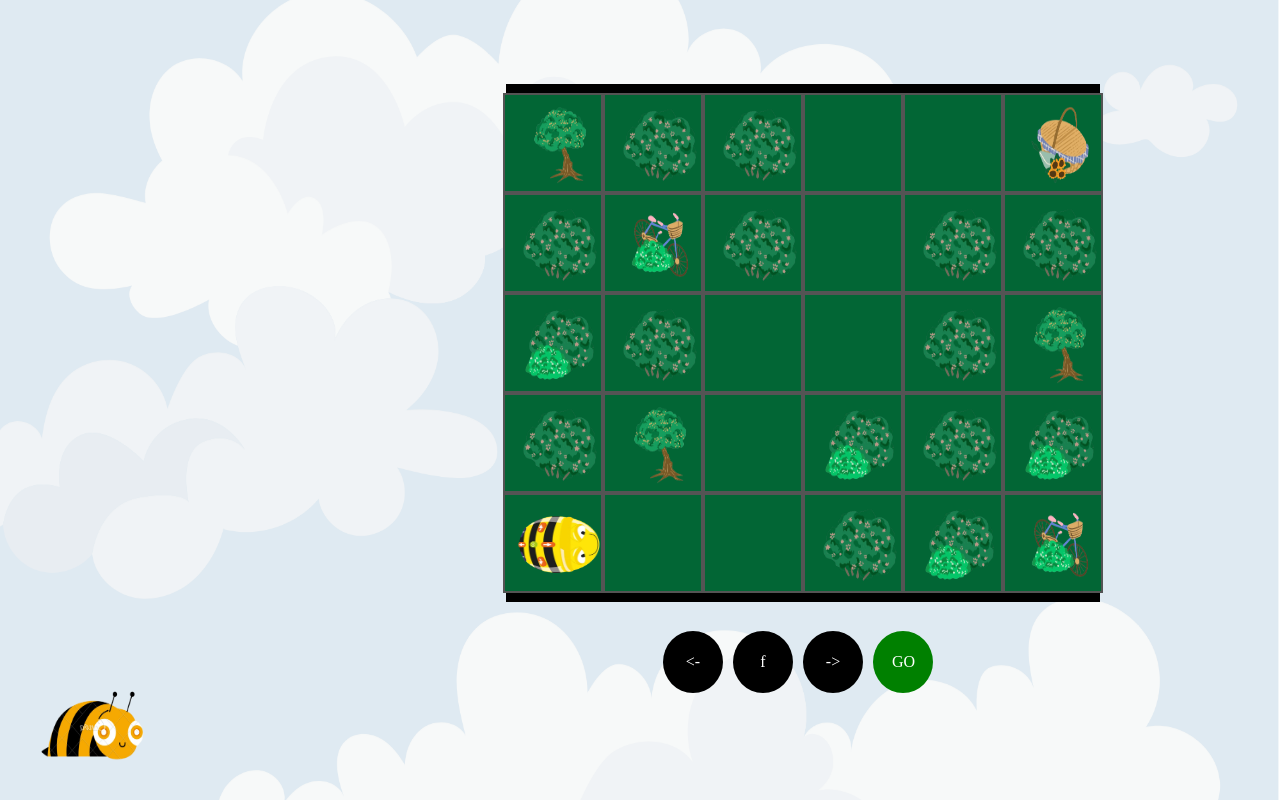
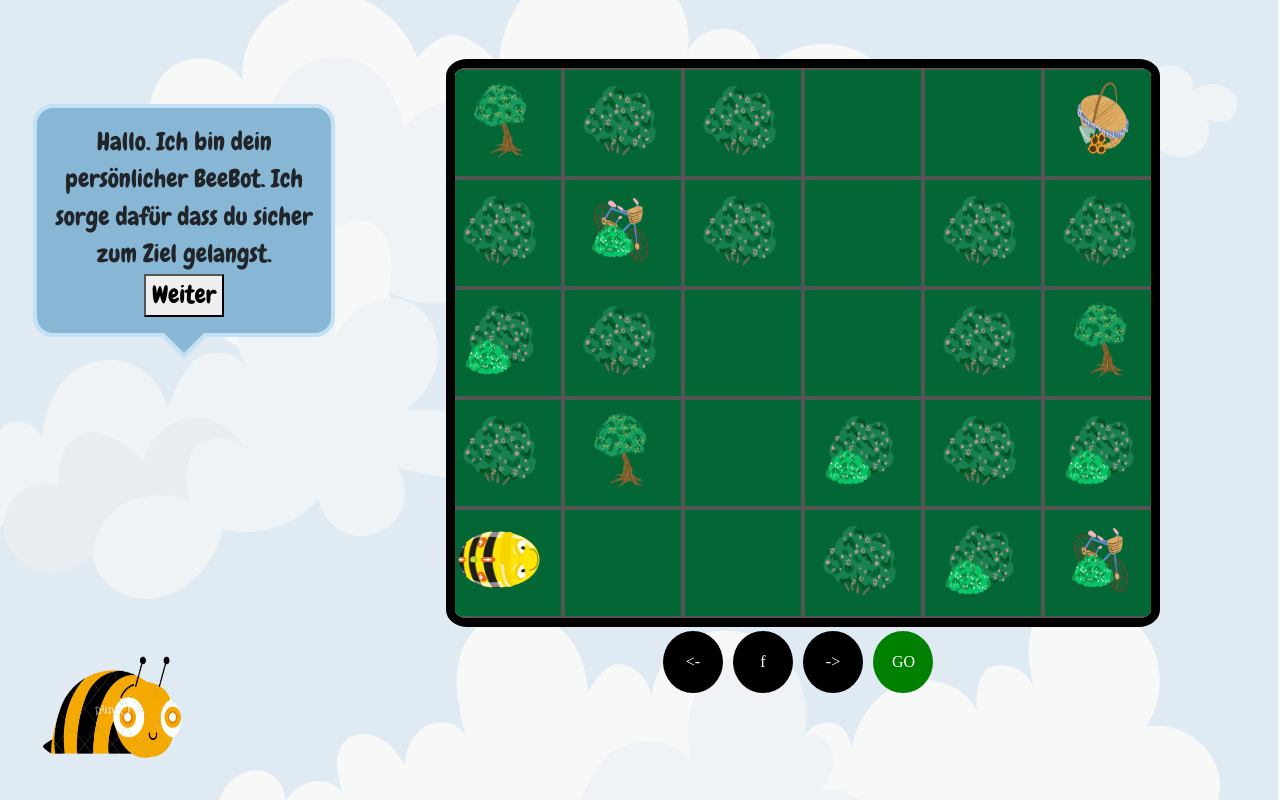
Before and after one commit to classDana/BeeBots-Adventure, a React (Create React App) app: page /game in a window 1280 px wide. Built offline with nearby package versions, Linux system fonts and the light colour scheme.

Commit message:
add game border and speech bubble

```diff
--- a/src/game/Game.css
+++ b/src/game/Game.css
@@ -41,10 +41,10 @@
     background-color: green;
   }
   .board {
+    overflow: hidden;
     display:grid;
-    flex-wrap: wrap;
-    justify-content: center;
     border: 9px solid black;
+    border-radius: 3%;
    }
 
   .cell {
@@ -52,12 +52,13 @@
     color: #2196F3;
     padding: 5px;
     border: 2px solid #545454;
-    width: 100px;
-    height: 100px;
+    width: 120px;
+    height: 110px;
     cursor: pointer;
     position: relative;
     top: 0;
   }
+
   .beebot {
     position: absolute;
     bottom: 0;
@@ -76,6 +77,7 @@
     justify-content: center;
     align-items: center;
 }
+
 .message-content{
     position: relative;
     border: 4px solid black;
@@ -84,7 +86,48 @@
     width: 100%;
     max-width: 640px;
     background-color: #f6d178;
+}
+.message-assistant{
+  position: fixed;
+  bottom: 0;
+  left: 0;
+  display:contents;
+  text-align: center;
 
+}
+
+.message-assistant-content{
+  top: 15%;
+  left: 11%;
+  padding: 1rem;
+  -webkit-border-radius: 20px;
+  -moz-border-radius: 20px;
+  border-radius: 20px;
+  position: relative;
+  background: #88b7d5;
+  border: 4px solid #c2e1f5;
+}
+.message-assistant-content:after, .message-assistant-content:before {
+  top: 100%;
+  left: 50%;
+  border: solid transparent;
+  content: " ";
+  height: 0;
+  width: 0;
+  position: absolute;
+  pointer-events: none;
+}
+.message-assistant-content:after {
+  border-color: rgba(136, 183, 213, 0);
+  border-top-color: #88b7d5;
+  border-width: 20px;
+  margin-left: -20px;
+}
+  .message-assistant-content:before {
+  border-color: rgba(194, 225, 245, 0);
+  border-top-color: #c2e1f5;
+  border-width: 26px;
+  margin-left: -26px;
 }
 .close-btn{
     position: absolute;
@@ -101,6 +144,7 @@
     top: -15px;
     right: -15px;
 }
+
 .button-image{
   display: flex;
   justify-content: center;
--- a/src/game/Game.js
+++ b/src/game/Game.js
@@ -206,12 +206,21 @@ function Game() {
         <div className="game-background">
             <main>
                 <Row>
-
+                    {/* BeeBot which helps you during the game */}
                     <Col lg={3} md={3} sm={3}>
                         <div className='beebot'>
-                            <img src={BeeBotFigure} alt="beebot" height={80} width={110}></img>
+                            <img src={BeeBotFigure} alt="beebot" height={120} width={150}></img>
+                        </div>
+                        <div className='message-assistant'>
+                            <p className='message-assistant-content'>
+                                Hallo. Ich bin dein persönlicher BeeBot.
+                                Ich sorge dafür dass du sicher zum Ziel gelangst.
+                                <br></br>
+                                <button>Weiter</button>
+                            </p>
                         </div>
                     </Col>
+                    {/* Board game with the associated buttons */}
                     <Col lg={9} md={9} sm={9}>
                         <Container>
                             <Board map={map[0]} beebot={beebot} getCurrState={getCurrState}></Board>
@@ -230,6 +239,7 @@ function Game() {
                 </Row>
 
             </main>
+            {/* Triggers message which says the current state of the game */}
             <Message color= {'#e24f3e'} trigger={gameOver} setTrigger= {setGameOver}>
                 <h3>Probiere es nocheinmal</h3>
             </Message>
--- a/src/game/components/Board.js
+++ b/src/game/components/Board.js
@@ -29,81 +29,60 @@ export default function Board(props){
                     /></Col>
                     );
             } else {
-                if (props.getCurrState(i,j) === 1) {
-                    row.push(
-                        <Col lg={2} md={2} sm={2} className="p-0">
-                        <Cell
-                            key={`${i}-${j}`}
-                            image={singleBush}
-                            row={i}
-                            col={j}
-                            orientation={'n'}
-                        /></Col>
-                    );
-                } else if (props.getCurrState(i,j) === 3) {
-                    row.push(
-                        <Col lg={2} md={2} sm={2} className="p-0">
-                        <Cell
-                            key={`${i}-${j}`}
-                            image={picnicBasket}
-                            row={i}
-                            col={j}
-                            orientation={'n'}
-                        /></Col>
-                    );
-                }else if (props.getCurrState(i,j) === 4) {
-                    row.push(
-                        <Col lg={2} md={2} sm={2} className="p-0">
-                        <Cell
-                            key={`${i}-${j}`}
-                            image={pluralBushes}
-                            row={i}
-                            col={j}
-                            orientation={'n'}
-                        /></Col>
-                    );
-                } else if (props.getCurrState(i,j) === 5) {
-                    row.push(
-                        <Col lg={2} md={2} sm={2} className="p-0">
-                        <Cell
-                            key={`${i}-${j}`}
-                            image={bicycle}
-                            row={i}
-                            col={j}
-                            orientation={'n'}
-                        /></Col>
-                    );
-                }else if (props.getCurrState(i,j) === 6) {
-                    row.push(
-                        <Col lg={2} md={2} sm={2} className="p-0">
-                        <Cell
-                            key={`${i}-${j}`}
-                            image={tree}
-                            row={i}
-                            col={j}
-                            orientation={'n'}
-                        /></Col>
-                    );
-                }else {
-                    row.push(
-                        <Col lg={2} md={2} sm={2} className="p-0">
-                            <Cell
-                                key={`${i}-${j}`}
-                                image={null}
-                                row={i}
-                                col={j}
-                        /></Col>
-                    );
+                switch (props.getCurrState(i,j)) {
+                    case 1:
+                        row.push(createCell(i,j,singleBush,'n'));
+                        break;
+
+                    case 3:
+                        row.push(createCell(i,j,picnicBasket,'n'));
+                        break;
+
+                    case 4:
+                        row.push(createCell(i,j,pluralBushes,'n'));
+                        break;
+
+                    case 5:
+                        row.push(createCell(i,j,bicycle,'n'));
+                        break;
+                    case 6:
+                        row.push(createCell(i,j,tree,'n'));
+                        break;
+
+                    default:
+                        row.push(createCell(i,j,null,'n'));
+                        break;
                 }
             }
         }
         mazeMap.push(<Row >{row}</Row>);
     }
 
+    /**
+     *
+     * @param {*} i
+     * @param {*} j
+     * @param {*} image
+     * @returns
+     */
+    function createCell(i,j,image,o) {
+        return(
+            <Col lg={2} md={2} sm={2} className="p-0">
+                <Cell
+                    key={`${i}-${j}`}
+                    image={image}
+                    row={i}
+                    col={j}
+                    orientation={o}
+                />
+            </Col>
+        );
+    }
+
 
 
     return (
-        <div className="board">
+        <div className='board'>
             {mazeMap}
         </div>
     );
```
